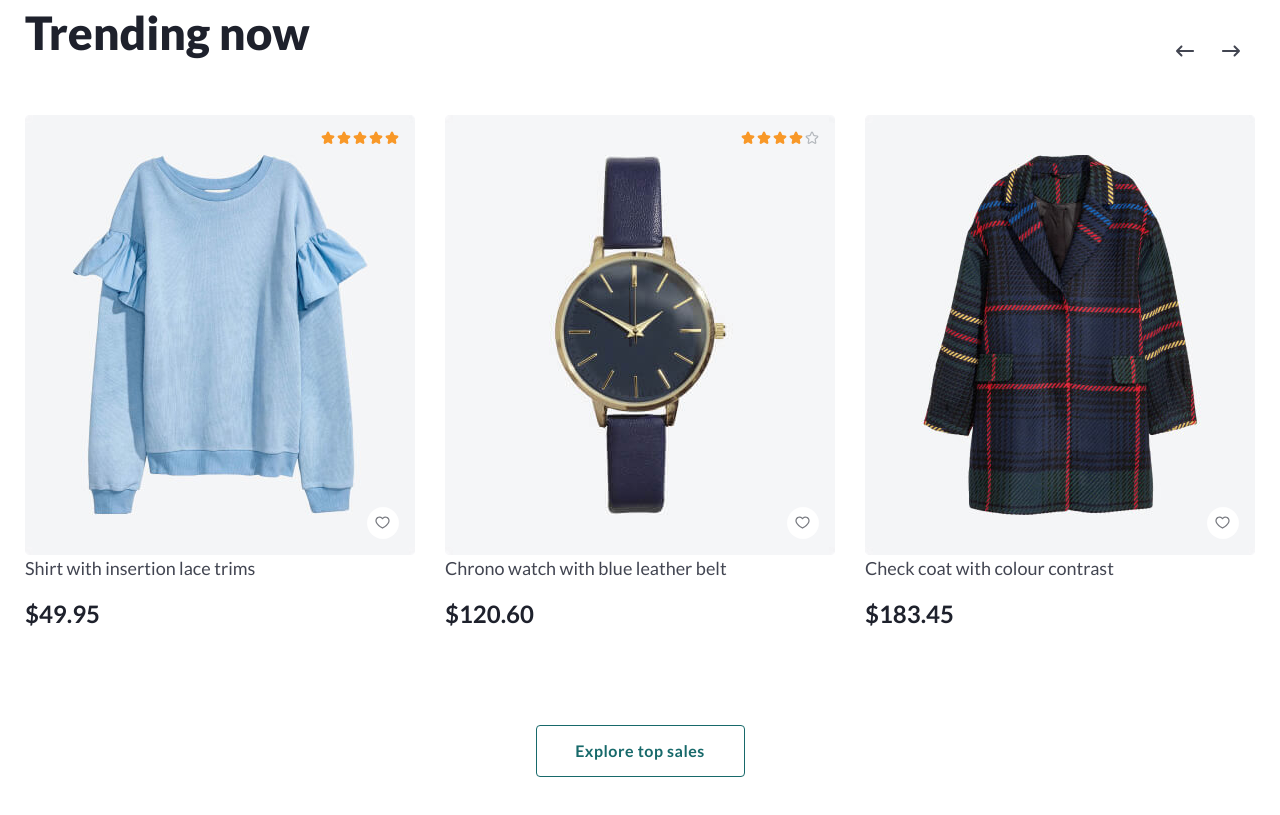
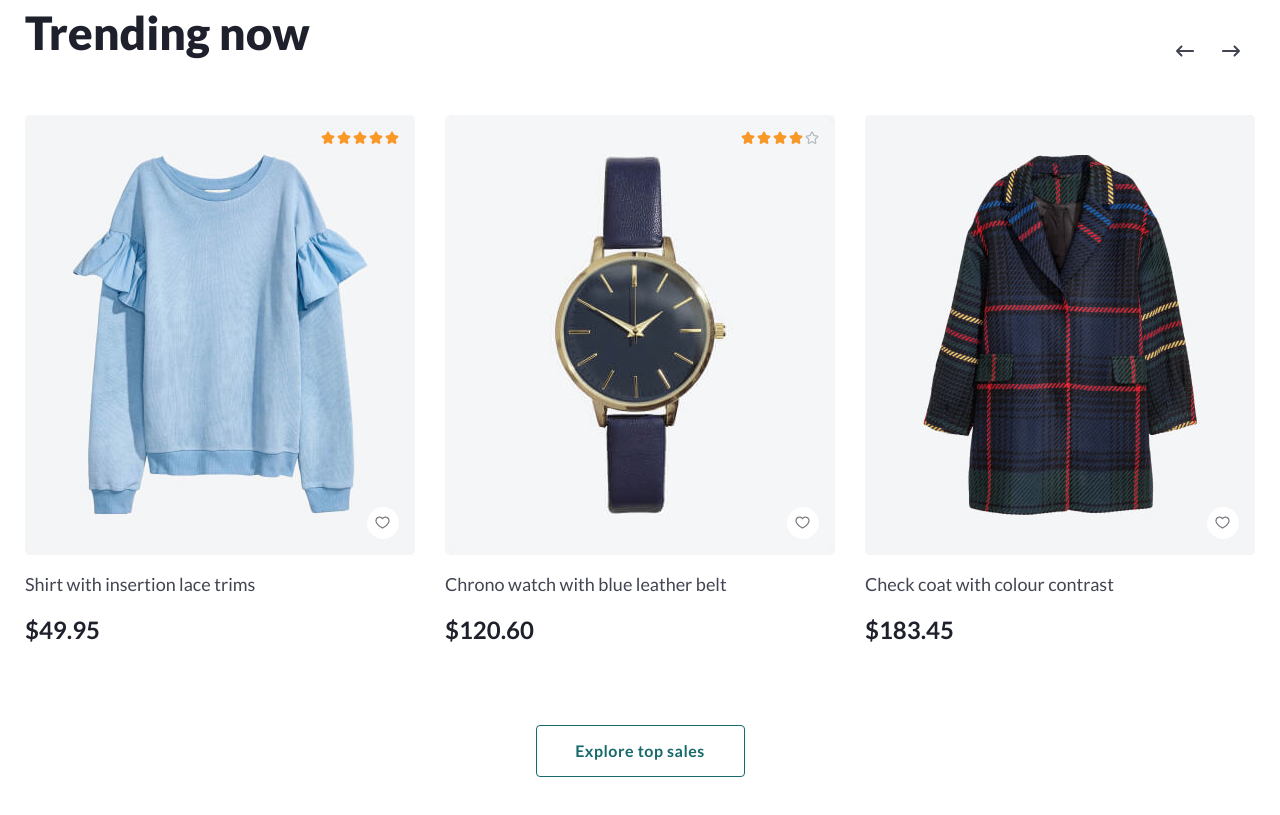
Before and after one commit to Artem-Pot/Online-clothing-and-accessories-store, a plain HTML site: page index.html in a window 1280 px wide. Shown: the part 4194-5009 px from the top of the page. Drawn offline with Linux system fonts and the light colour scheme.

Commit message:
корректировка margin

```diff
--- a/css/style.css
+++ b/css/style.css
@@ -1108,6 +1108,8 @@ input[type="text"]:focus {
     font-size: 18px;
     line-height: 150%;
     color: #424551;
+    margin-top: 16px;
+    display: inline-block;
 }
 
 .trending-carousel-box-price {
```
